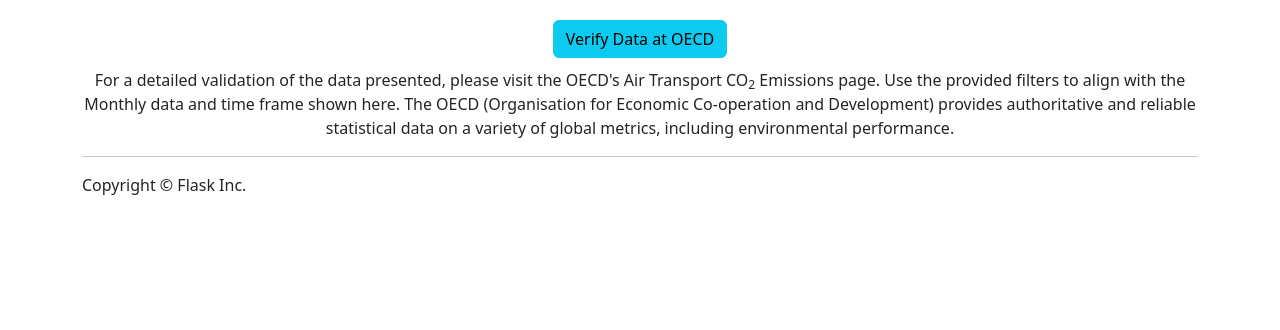
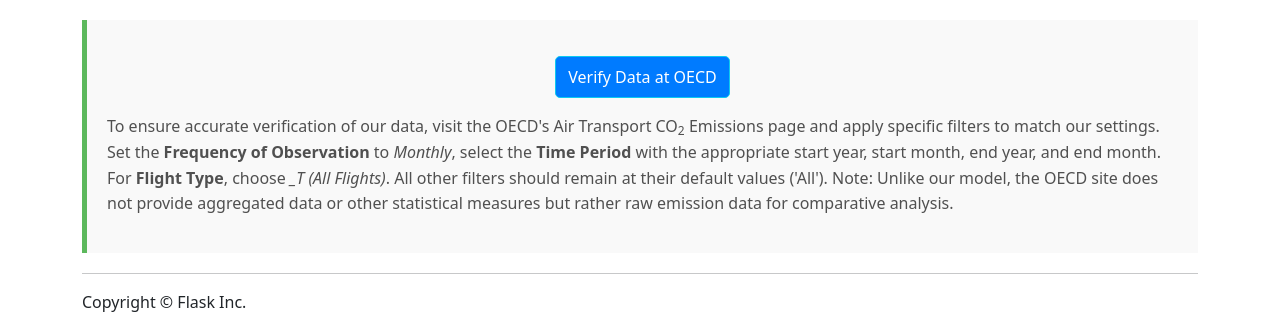
Before and after one commit to BrittanyThomas162/EmissionsModel, a Flask app: template templates/ranking.html in a window 1280 px wide. Shown: the part 492-822 px from the top of the page. Before the commit the page ends 687 px from the top, so only its background shows below. Run offline with Flask 2, Linux system fonts and the light colour scheme; the template is opened without the code that fills it: values that come from a table or form of the project are taken from there, others are empty; some libraries are stand-ins or nearby versions.

Commit message:
Verification and Validation Updates

```diff
--- a/app.py
+++ b/app.py
@@ -136,6 +136,9 @@ def generateReport():
             end_quarter=form.end_quarter.data if form.end_quarter.data else None
         )
 
+        print('start_year ', form.start_year.data)
+        print('end_year', form.end_year.data)
+
         if raw_data in ["NoRecordsFound", "ErrorParsingXML", "Failed to retrieve data"]:
             flash('No data available for the selected parameters.' if raw_data == "NoRecordsFound" else 'There was an error processing your request. Please try again later.', 'warning')
             return redirect(url_for('generateReport'))
@@ -143,7 +146,6 @@ def generateReport():
         sorted_data = sorted(raw_data, key=lambda x: x['time_period'])
         data_summary = {}
         total_emissions = 0
-        all_emissions = []
 
         for item in sorted_data:
             time_key = item['time_period']
@@ -203,6 +205,9 @@ def get_emissions(country, timeframe, start_year, month, quarter, end_year, end_
         start_period = f"{start_year}-Q{quarter}"
         end_period = f"{end_year}-Q{end_quarter}"
         time_suffix = f".Q....._T.."  # Updated to include '_T' for all flights
+
+    print('start_period', start_period)
+    print('end_period ', end_period)
 
     url = f"{base_url}/{dataflow}/{country}{time_suffix}?startPeriod={start_period}&endPeriod={end_period}&dimensionAtObservation=AllDimensions"
     print("Requesting URL:", url)  # For debugging purposes
--- a/forms.py
+++ b/forms.py
@@ -3,23 +3,16 @@ from wtforms import StringField, FloatField, SubmitField, SelectField, IntegerFi
 from wtforms.validators import InputRequired, Length, NumberRange, DataRequired, ValidationError
 from utils import fetch_country_codes
 
-# class FuelPredictionForm(FlaskForm):
-#     airline_iata = StringField('Airline IATA Code', validators=[InputRequired(), Length(min=2, max=3)], description="Enter the IATA code of the operator.")
-#     acft_icao = StringField('Aircraft ICAO Code', validators=[InputRequired(), Length(min=3, max=4)], description="Enter the ICAO code of the aircraft type.")
-#     seats = FloatField('Number of Filled Seats', validators=[InputRequired(), NumberRange(min=1)], description="Enter the number of seats available for the data entry.")
-#     n_flights = FloatField('Number of Flights in Entry', validators=[InputRequired(), NumberRange(min=0)], description="Enter the number of flights of the data entry.")
-#     iata_departure = StringField('Departure Airport IATA Code', validators=[InputRequired(), Length(min=3, max=3)], description="Enter the IATA code of the origin airport.")
-#     iata_arrival = StringField('Arrival Airport IATA Code', validators=[InputRequired(), Length(min=3, max=3)], description="Enter the IATA code of the destination airport.")
-#     fuel_burn_seymour = FloatField('Fuel Burn per Flight (kg)', validators=[InputRequired(), NumberRange(min=0)], description="Enter the fuel burn per flight in kg when seymour proxy available.")
-#     submit = SubmitField('Predict')
+def validate_four_digit_year(form, field):
+    year = field.data
+    if year and (year < 1000 or year > 9999):
+        raise ValidationError("Year must be a four-digit number.")
 
 class FuelPredictionForm(FlaskForm):
     airline_iata = StringField('Airline IATA Code', validators=[InputRequired(), Length(min=2, max=3)], description="Enter the IATA code of the operator.")
     acft_icao = StringField('Aircraft ICAO Code', validators=[InputRequired(), Length(min=3, max=4)], description="Enter the ICAO code of the aircraft type.")
     seats = FloatField('Number of Filled Seats', validators=[InputRequired(), NumberRange(min=1)], description="Enter the number of seats available for the data entry.")
     n_flights = FloatField('Number of Flights in Entry', validators=[InputRequired(), NumberRange(min=0)], description="Enter the number of flights of the data entry.")
-    # iata_departure = StringField('Departure Airport IATA Code', validators=[InputRequired(), Length(min=3, max=3)], description="Enter the IATA code of the origin airport.")
-    # iata_arrival = StringField('Arrival Airport IATA Code', validators=[InputRequired(), Length(min=3, max=3)], description="Enter the IATA code of the destination airport.")
     icao_departure = StringField('Departure Airport ICAO Code', validators=[InputRequired(), Length(min=4, max=4)], description="Enter the ICAO code of the origin airport.")
     icao_arrival = StringField('Arrival Airport ICAO Code', validators=[InputRequired(), Length(min=4, max=4)], description="Enter the ICAO code of the destination airport.")
     fuel_burn_seymour = FloatField('Fuel Burn per Flight (kg)', validators=[InputRequired(), NumberRange(min=0)], description="Enter the fuel burn per flight in kg.")
@@ -30,30 +23,21 @@ class EmissionForm(FlaskForm):
                           validators=[DataRequired()], render_kw={"class": "select2-enable"})
     timeframe = SelectField('Timeframe', choices=[('annual', 'Annual'), ('monthly', 'Monthly'), ('quarterly', 'Quarterly')],
                             validators=[DataRequired()])
-    start_year = IntegerField('Start Year', validators=[DataRequired(), NumberRange(min=2013, message="The earliest start year allowed is for an annual timeframe is 2013.")])
+    start_year = IntegerField('Start Year', validators=[DataRequired(), NumberRange(min=2013, message="The earliest start year allowed is for an annual timeframe is 2013."), validate_four_digit_year])
     start_month = SelectField('Start Month', choices=[(str(i), str(i).zfill(2)) for i in range(1, 13)],
-                        validators=[DataRequired()], default=None)
+                              validators=[DataRequired()], default=None)
     start_quarter = SelectField('Start Quarter', choices=[(str(i), 'Q' + str(i)) for i in range(1, 5)],
-                          validators=[DataRequired()], default=None)
-    end_year = IntegerField('End Year', validators=[DataRequired()])
+                                validators=[DataRequired()], default=None)
+    end_year = IntegerField('End Year', validators=[DataRequired(), validate_four_digit_year])
     end_month = SelectField('End Month', choices=[(str(i), str(i).zfill(2)) for i in range(1, 13)],
                             validators=[DataRequired()], default=None)
     end_quarter = SelectField('End Quarter', choices=[(str(i), 'Q' + str(i)) for i in range(1, 5)],
                               validators=[DataRequired()], default=None)
     submit = SubmitField('Generate Report')
 
-    def validate_start_year(self, field):
-        timeframe = self.timeframe.data
-        if timeframe == 'monthly' or timeframe == 'quarterly':
-            if field.data < 2019:
-                raise ValidationError("For monthly or quarterly timeframes, the earliest start year allowed is 2019.")
-
-
-
 class EmissionRankingForm(FlaskForm):
-    start_year = IntegerField('Year', validators=[NumberRange(min=2019)])
+    start_year = IntegerField('Year', validators=[NumberRange(min=2019), validate_four_digit_year])
     start_month = SelectField('Start Month', choices=[(str(i), str(i).zfill(2)) for i in range(1, 13)])
-    # end_year = IntegerField('End Year', validators=[NumberRange(min=2013)])
     end_month = SelectField('End Month', choices=[(str(i), str(i).zfill(2)) for i in range(1, 13)])
     order = SelectField('Order', choices=[('ascending', 'Ascending'), ('descending', 'Descending')], default='descending')
     submit = SubmitField('Get Ranking')
--- a/templates/ranking.html
+++ b/templates/ranking.html
@@ -109,19 +109,22 @@
 <!-- Link to OECD Data Page -->
 <div class="oecd-link-container">
   <a
-    href="https://data-explorer.oecd.org/vis?fs[0]=Topic%2C1%7CEnvironment%23ENV%23%7CAir%20and%20climate%23ENV_AC%23&pg=0&fc=Topic&bp=true&snb=13&vw=tb&df[ds]=dsDisseminateFinalDMZ&df[id]=DSD_AIR_TRANSPORT%40DF_AIR_TRANSPORT&df[ag]=OECD.SDD.NAD.SEEA&df[vs]=1.0&pd=2023-01%2C2023-12&dq=.M.......&ly[cl]=TIME_PERIOD&ly[rs]=FLIGHT_TYPE%2CMETHODOLOGY&ly[rw]=EMISSIONS_SOURCE&to[TIME_PERIOD]=false&lb=bt"
+    href="https://data-explorer.oecd.org/vis?fs[0]=Topic%2C1%7CEnvironment%23ENV%23%7CAir%20and%20climate%23ENV_AC%23&pg=0&fc=Topic&bp=true&snb=13&vw=tb&df[ds]=dsDisseminateFinalDMZ&df[id]=DSD_AIR_TRANSPORT%40DF_AIR_TRANSPORT&df[ag]=OECD.SDD.NAD.SEEA&df[vs]=1.0&pd=2023-01%2C2023-12&dq=.M....._T..&ly[cl]=TIME_PERIOD&ly[rs]=FLIGHT_TYPE%2CMETHODOLOGY&ly[rw]=EMISSIONS_SOURCE&to[TIME_PERIOD]=false&lb=bt"
     target="_blank"
     class="btn btn-info"
   >
     Verify Data at OECD
   </a>
   <p class="oecd-description">
-    For a detailed validation of the data presented, please visit the OECD's Air
-    Transport CO<sub>2</sub> Emissions page. Use the provided filters to align
-    with the Monthly data and time frame shown here. The OECD (Organisation for
-    Economic Co-operation and Development) provides authoritative and reliable
-    statistical data on a variety of global metrics, including environmental
-    performance.
+    To ensure accurate verification of our data, visit the OECD's Air Transport
+    CO<sub>2</sub> Emissions page and apply specific filters to match our
+    settings. Set the <strong>Frequency of Observation</strong> to
+    <em>Monthly</em>, select the <strong>Time Period</strong> with the
+    appropriate start year, start month, end year, and end month. For
+    <strong>Flight Type</strong>, choose <em>_T (All Flights)</em>. All other
+    filters should remain at their default values ('All'). Note: Unlike our
+    model, the OECD site does not provide aggregated data or other statistical
+    measures but rather raw emission data for comparative analysis.
   </p>
 </div>
 
@@ -339,17 +342,42 @@
   }
 
   .oecd-link-container {
-    text-align: center;
-    margin-top: 20px;
+    background-color: #f9f9f9; /* Light grey background for distinction */
+    border-left: 5px solid #5cb85c; /* Green left border for emphasis */
+    padding: 20px; /* Padding for content inside the box */
+    margin-top: 20px; /* Space above the section */
+    margin-bottom: 20px; /* Space below the section */
   }
-
-  .oecd-btn {
-    margin-top: 20px;
-    margin-bottom: 20px;
+  .oecd-link-container h2 {
+    color: #333; /* Dark grey for the heading */
   }
-
-  .oecd-description {
-    margin-top: 10px;
+  .oecd-link-container p,
+  .oecd-link-container ol {
+    font-size: 1rem; /* Standard font size for text */
+    color: #505050; /* Lighter grey for text for easier reading */
+    line-height: 1.6; /* Line height for better readability */
+  }
+  .oecd-link-container a {
+    color: #007bff; /* Standard link color */
+    text-decoration: none; /* No underline to keep it clean */
+    display: block; /* Make the anchor block to take the full width for centering */
+    width: fit-content; /* Fit the content width of the button */
+    padding: 8px 12px; /* Padding inside the button */
+    background-color: #007bff; /* Background color of the button */
+    color: white; /* Text color inside the button */
+    border-radius: 5px; /* Rounded corners for the button */
+    margin: 1rem auto 1rem auto; /* Top and bottom margin of 1rem, auto left and right for centering */
+    transition: background-color 0.3s; /* Smooth transition for hover effect */
+  }
+  .oecd-link-container a:hover {
+    background-color: #0056b3; /* Darker blue on hover */
+    text-decoration: none; /* Still no underline */
+  }
+  .oecd-link-container ol {
+    margin-left: 20px; /* Indent for the ordered list */
+  }
+  .oecd-link-container li {
+    margin-bottom: 10px; /* Space between list items for clarity */
   }
 </style>
 {% endblock %}
```
Also changed, not shown: templates/fuelPrediction.html (+3 -13 lines), templates/report.html (+59 -0 lines).
